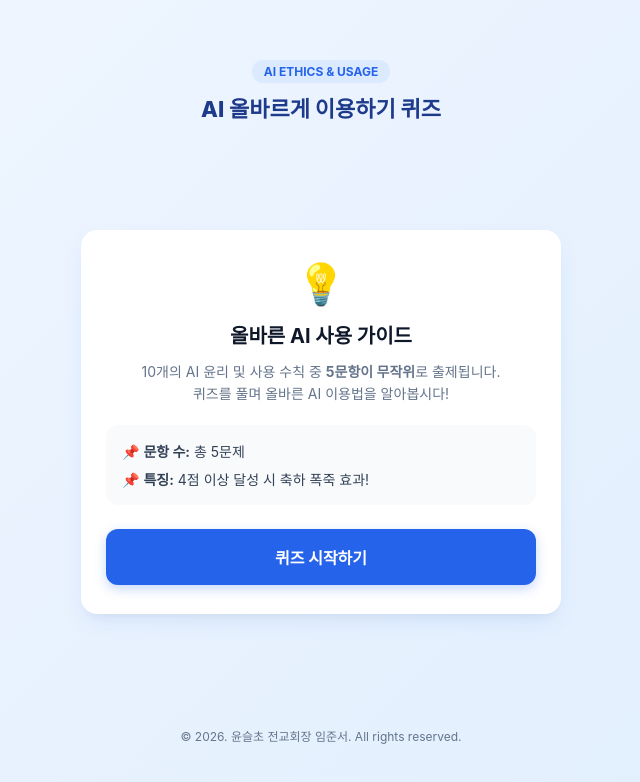
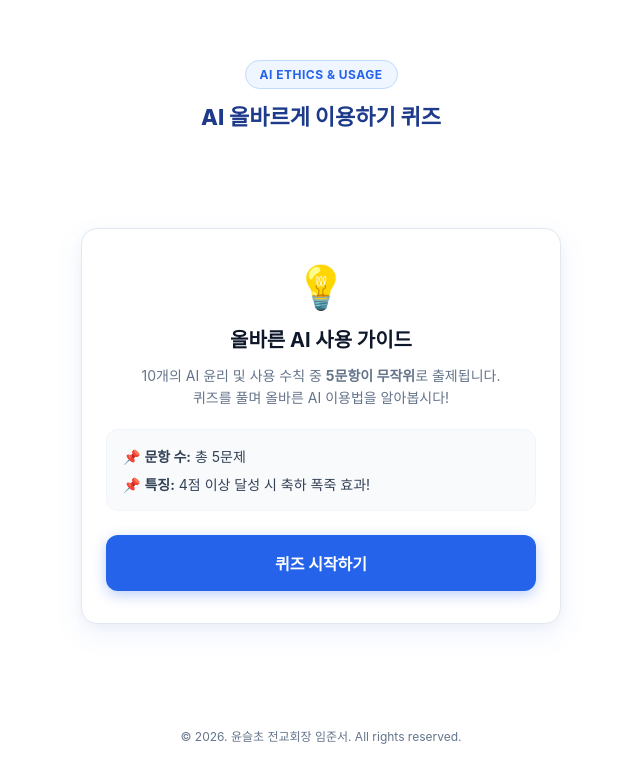
Before and after one commit to LIM-2014-ys/ai-right-use-quiz, a plain HTML site: page index.html in a window 1280 px wide. Shown: the whole page, without its empty margins (319-959 px from the left). Drawn offline with Linux system fonts and the light colour scheme.

Commit message:
Update style.css

```diff
--- a/style.css
+++ b/style.css
@@ -9,19 +9,19 @@
 :root {
   --primary-color: #2563eb;
   --primary-hover: #1d4ed8;
-  --bg-gradient: linear-gradient(135deg, #f0f6ff 0%, #e0eefd 100%);
+  --bg-color: #ffffff;
   --card-bg: #ffffff;
-  --text-main: #1e293b;
+  --text-main: #0f172a;
   --text-muted: #64748b;
   --border-color: #e2e8f0;
   --selected-bg: #eff6ff;
-  --selected-border: #3b82f6;
+  --selected-border: #2563eb;
   --radius: 16px;
-  --shadow: 0 10px 25px -5px rgba(37, 99, 235, 0.1), 0 8px 10px -6px rgba(0, 0, 0, 0.05);
+  --shadow: 0 10px 30px rgba(37, 99, 235, 0.08), 0 4px 12px rgba(0, 0, 0, 0.03);
 }
 
 body {
-  background: var(--bg-gradient);
+  background-color: var(--bg-color);
   color: var(--text-main);
   min-height: 100vh;
   display: flex;
@@ -32,7 +32,7 @@ body {
   overflow-x: hidden;
 }
 
-/* 폭죽 Canvas 최상단 배치 */
+/* 폭죽 Canvas 최상단 및 투명 클릭 배치 */
 #fireworks-canvas {
   position: fixed;
   top: 0;
@@ -40,7 +40,7 @@ body {
   width: 100vw;
   height: 100vh;
   pointer-events: none;
-  z-index: 99999;
+  z-index: 999999;
 }
 
 /* 앱 컨테이너 */
@@ -61,14 +61,15 @@ body {
 
 .badge {
   display: inline-block;
-  background-color: #dbeafe;
+  background-color: #eff6ff;
   color: var(--primary-color);
   font-size: 12px;
   font-weight: 700;
-  padding: 4px 12px;
+  padding: 6px 14px;
   border-radius: 20px;
-  text-transform: uppercase;
-  margin-bottom: 8px;
+  letter-spacing: 0.5px;
+  margin-bottom: 10px;
+  border: 1px solid #bfdbfe;
 }
 
 .app-header h1 {
@@ -95,18 +96,18 @@ body {
   display: block;
 }
 
-/* 카드 카드 디자인 */
+/* 카드 디자인 */
 .card {
   background: var(--card-bg);
   border-radius: var(--radius);
-  padding: 28px 24px;
+  padding: 32px 24px;
   box-shadow: var(--shadow);
-  border: 1px solid rgba(255, 255, 255, 0.8);
+  border: 1px solid var(--border-color);
   text-align: center;
 }
 
 .icon-wrapper {
-  font-size: 40px;
+  font-size: 42px;
   margin-bottom: 12px;
 }
 
@@ -132,6 +133,7 @@ body {
   text-align: left;
   font-size: 14px;
   margin-bottom: 24px;
+  border: 1px solid #f1f5f9;
 }
 
 .info-list li {
@@ -157,8 +159,8 @@ body {
 
 .btn-primary {
   background-color: var(--primary-color);
-  color: white;
-  box-shadow: 0 4px 12px rgba(37, 99, 235, 0.25);
+  color: #ffffff;
+  box-shadow: 0 4px 14px rgba(37, 99, 235, 0.3);
 }
 
 .btn-primary:hover:not(:disabled) {
@@ -181,10 +183,11 @@ body {
 .progress-bar {
   width: 100%;
   height: 8px;
-  background-color: #e2e8f0;
+  background-color: #f1f5f9;
   border-radius: 4px;
   overflow: hidden;
   margin-bottom: 6px;
+  border: 1px solid #e2e8f0;
 }
 
 .progress-fill {
@@ -234,7 +237,7 @@ body {
 
 .option-btn:hover {
   background-color: #f8fafc;
-  border-color: #cbd5e1;
+  border-color: #94a3b8;
 }
 
 .option-btn.selected {
@@ -246,7 +249,7 @@ body {
 
 /* 점수 표시 상자 */
 .score-box {
-  background-color: #f0f6ff;
+  background-color: #eff6ff;
   border: 2px solid #bfdbfe;
   padding: 20px;
   border-radius: 12px;
@@ -273,5 +276,5 @@ body {
   font-size: 12px;
   color: var(--text-muted);
   user-select: none;
-  cursor: pointer; /* 푸터에 은은한 클릭 지시 */
+  cursor: pointer;
 }
```
